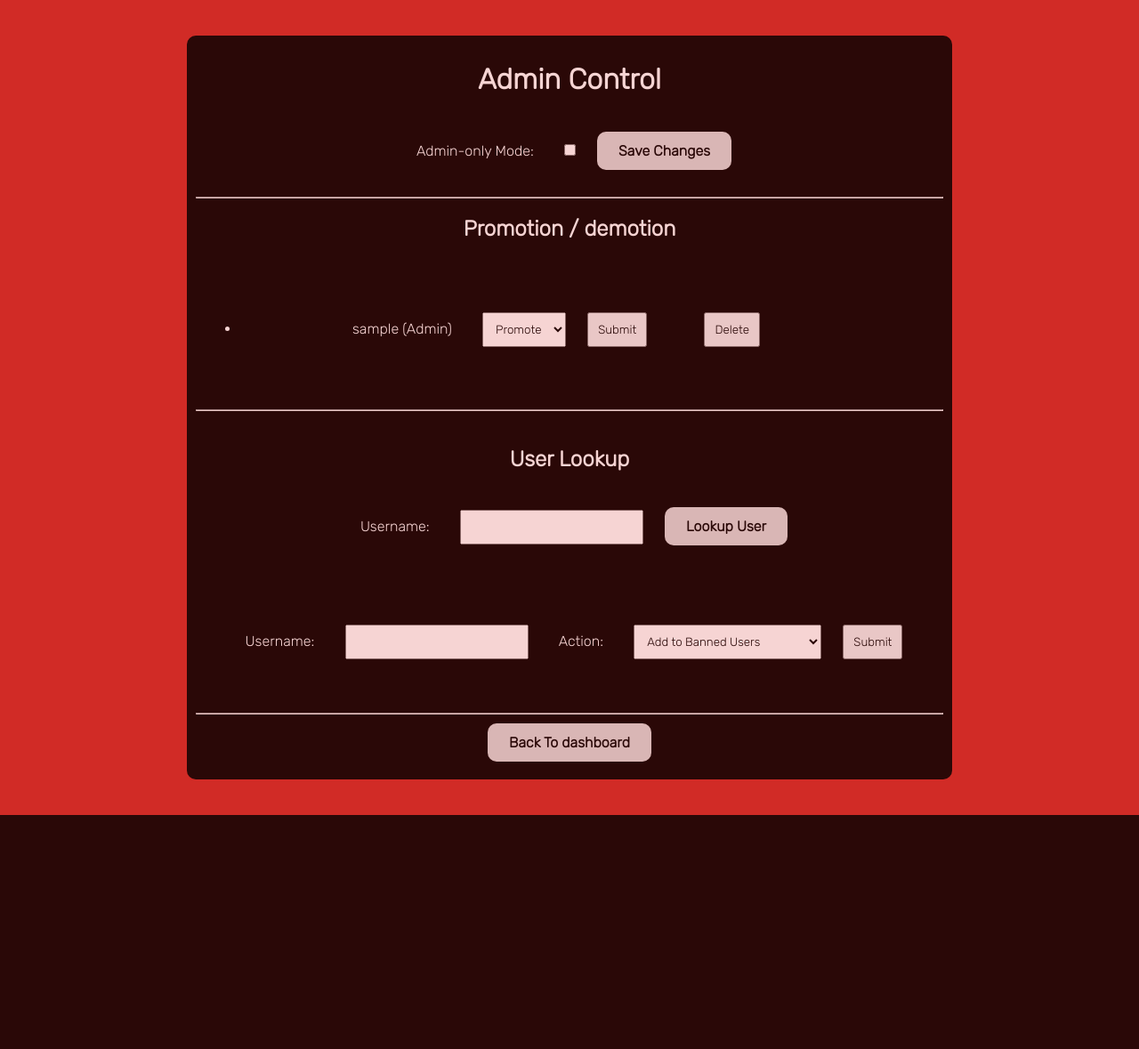
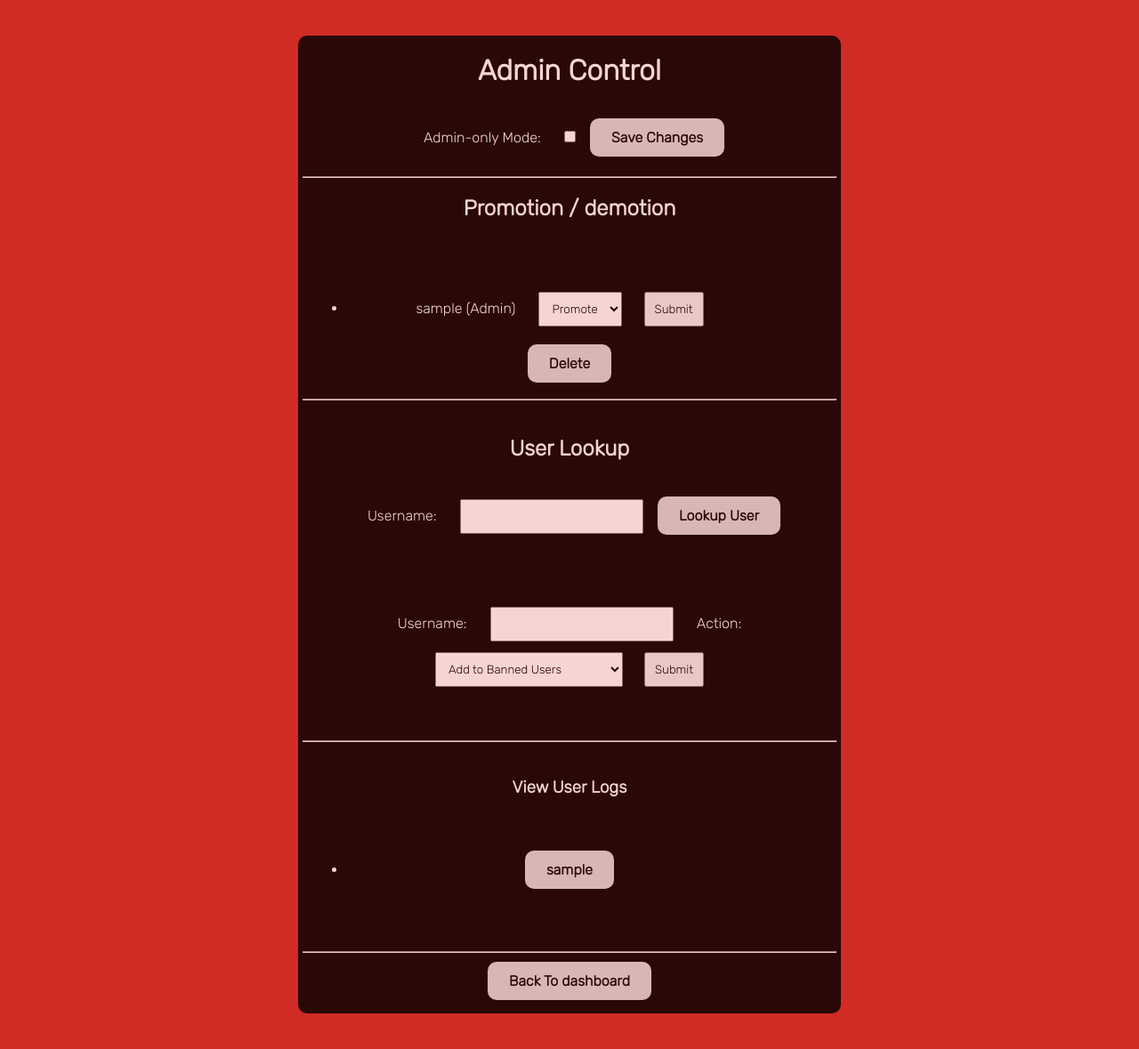
Before and after one commit to Akash-whitgift/pythonBANK, a Flask app: page /admin-control in a window 1280 px wide. Shown: the whole page at 89% size. Before the commit the page ends 916 px from the top, so only its background shows below. Run offline with Flask 2, Linux system fonts and the light colour scheme; the visitor is signed in with stand-in values (Sample User, id 1); a database or web service that is not in the repository returns one stand-in record (values such as "Sample title"); parts of the project's set-up code (start-up, migrations or seed data) failed here and were passed over; some libraries are stand-ins or nearby versions.

Commit message:
Added new Logs, so user can view activity on account

```diff
--- a/main.py
+++ b/main.py
@@ -456,7 +456,50 @@ def check_credentials(username, password):
   return False
 
 
+def log_activity(username,action):
+  conn = psycopg2.connect(
+    dbname=os.environ['PGDATABASE'],
+    user=os.environ['PGUSER'],
+    password= os.environ['PGPASSWORD'],
+    host=os.environ['PGHOST']
+  )
+  cur = conn.cursor()
+  cur.execute("INSERT INTO logs (username, activity, time) VALUES (%s, %s, %s);", (username, action, datetime.datetime.utcnow()))
+  conn.commit()
+
 #Update Clicks per second leaderboard
+def fetch_user_logs(username):
+  conn = psycopg2.connect(
+      dbname=os.environ['PGDATABASE'],
+      user=os.environ['PGUSER'],
+      password=os.environ['PGPASSWORD'],
+      host=os.environ['PGHOST']
+  )
+  cur = conn.cursor()
+  cur.execute("SELECT time, activity FROM logs WHERE username = %s ORDER BY time DESC;", (username,))
+  logs = cur.fetchall()
+  formatted_logs = [(log[0].strftime('%Y-%m-%d %H:%M:%S'), log[1]) for log in logs]
+  return formatted_logs
+
+@app.route('/admin-control/view-logs/<username>')
+def view_user_logs(username):
+    if not check_admin_status(session['username']):
+      flash('Access denied. You must be an admin to access this page.', 'error')
+      return redirect('/dashboard')
+
+    logs = fetch_user_logs(username)
+    return render_template('admin_view_logs.html', logs=logs, username=username)
+
+@app.route('/logs')
+def user_logs():
+    if 'username' not in session:
+        flash('You must be logged in to view logs', 'error')
+        return redirect('/')
+
+    username = session['username']
+    logs = fetch_user_logs(username)
+    print(logs)
+    return render_template('logs.html', logs=logs)
 
 
 def update_leaderboard(data):
@@ -551,6 +594,7 @@ def transfer_money(sender, recipient, amount):
       recipient_balance += amount
       update_balance(sender, sender_balance)
       update_balance(recipient, recipient_balance)
+      log_activity(sender, f"Transferred {amount} to {recipient}")
       flash("Money transfer successful", 'success')
       time.sleep(1)
       return redirect('/transfer')
@@ -574,10 +618,12 @@ def don(username, guess):
   if guess == random_number:
     balance = balance * 2 - 2
     update_balance(username, balance)
+    log_activity(username, f"Double or nothing: Won {balance}")
     flash(f"You beat the odds! Your balance is now £{balance}", 'success')
   else:
     balance -= 2
     update_balance(username, balance)
+    log_activity(username, f"Double or nothing: Lost {balance}")
     flash(
       f"Better luck next time! The number was {random_number}. Your balance is now £{balance}",
       'error')
@@ -602,12 +648,14 @@ def higherlower(username, guess, chosen):
     if guess > num:
       balance = math.floor(balance + 50)
       update_balance(username, balance)
+      log_activity(username, f"Higher or lower: Won {balance}")
       flash(
         f"Correct {guess} is higher than {num}, your balance is now £{balance}",
         'success')
     else:
       balance -= 1
       update_balance(username, balance)
+      log_activity(username, f"Higher or lower: Lost {balance}")
       flash(
         f"Unfortunately {guess} is not higher than {num}, your balance is now £{balance}",
         'error')
@@ -624,6 +672,7 @@ def higherlower(username, guess, chosen):
       flash(
         f"Unfortunately {guess} is not lower than {num}, your balance is now £{balance}",
         'error')
+      log_activity(username, f"Higher or lower: Lost {balance}")
 
   return redirect('/higher-lower')
 
@@ -1308,6 +1357,8 @@ def cps_process():
       cur.close()
       return redirect('/check-banned')
     else:
+      action = f"{username} scored {cps} CPS"
+      log_activity(username, action)
       update_cps_if_higher(username, cps)  # Integrate the update_cps_if_higher function here
       return redirect('/clicks-leaderboard')
   else:
--- a/sql.py
+++ b/sql.py
@@ -15,7 +15,8 @@ cps = 0
 # Create a cursor object using the cursor() method
 cursor = conn.cursor()
 cursor.execute("""
-SELECT * FROM users
+ALTER TABLE logs
+ADD COLUMN time TIMESTAMP;
 """)
 print(datetime.datetime.utcnow())
 # Commit the changes to the database
--- /dev/null
+++ b/static/style.css
@@ -0,0 +1,154 @@
+    @import url('https://fonts.googleapis.com/css2?family=Rubik:wght@300&display=swap');
+
+* {
+  font-family: 'Rubik', sans-serif;
+
+}
+li {
+  color: white;
+}
+.ui {
+background-color: #dbdada;
+border: none;
+color: #000000;
+padding: 12px 24px;
+font-size: 16px;
+font-weight: bold;
+text-align: center;
+text-decoration: none;
+display: inline-block;
+border-radius: 10px;
+box-shadow: 0px 2px 5px rgba(0, 0, 0, 0.7);
+backdrop-filter: blur(5px);
+padding: auto;
+margin: 10px;
+transition: 300ms;
+
+}
+.button {
+background-color: #dbdada;
+border: none;
+color: #000000;
+padding: 12px 24px;
+font-size: 16px;
+font-weight: bold;
+text-align: center;
+text-decoration: none;
+display: inline-block;
+border-radius: 10px;
+box-shadow: 0px 2px 5px rgba(0, 0, 0, 0.7);
+backdrop-filter: blur(5px);
+padding: auto;
+margin: 10px;
+transition: 300ms;
+}
+.ui:hover {
+ color: #ffffff;
+ transition: 0.7s;
+ background-color: #189cd9 ;
+ box-shadow: 0 12px 6px 0 rgba(255, 255, 255, 0.10),0 17px 16px 0 rgba(73, 73, 73, 0.50);
+}
+
+   body {
+    background-color: #d12b26;
+  }
+   h1 {
+     color:white;
+     margin:5px;
+   }
+   h2 {
+     color:white;
+   }
+   h3 {
+     color:white;
+   }
+   .card {
+    opacity: 0.8;
+    background-color: black;
+    border-radius: 10px;
+    z-index: 100;
+    color: black;
+    text-align: center;
+    margin: auto;
+    width: 50%;
+    height: 50%;
+    padding:5px;
+  }
+   .hidden {
+     visibility:hidden;
+     width: 0;
+     height: 0;
+   }
+table {
+  color: white;
+}
+ input {
+   margin: 2px;
+ }
+ form {
+   margin: 2px;
+ }
+p {
+  color:white;
+}
+label {
+  color:white;
+}
+@import url('https://fonts.googleapis.com/css2?family=Rubik:wght@300&display=swap');
+* {
+    font-family: 'Rubik', sans-serif;
+    padding: 10px;
+    margin: 10px;
+}
+
+a {
+    color: white;
+    opacity: 1;
+}
+
+h1 {
+    color: white;
+    opacity: 1;
+}
+
+hr {
+    padding: 0px;
+    margin: 0px;
+}
+
+
+
+.flex-container {
+    display: flex;
+    align-content: center;
+    justify-content: center;
+}
+
+
+.user-details {
+  min-height: 600px;
+  height: 70vh;
+}
+.opaque {
+    opacity: 1;
+}
+
+.flash-messages {
+    color: white;
+    padding: 10px;
+    border-radius: 5px;
+    margin-bottom: 10px;
+}
+
+.flash li {
+    list-style-type: none;
+    margin-bottom: 5px;
+}
+
+.user-list {
+    max-height: 150px;
+    overflow-y: scroll;
+}
+.logs {
+  max-height: 40%;
+}
--- a/templates/admin-control.html
+++ b/templates/admin-control.html
@@ -2,116 +2,7 @@
 <html>
 <head>
     <title>Admin Control</title>
-    <style>
-        @import url('https://fonts.googleapis.com/css2?family=Rubik:wght@300&display=swap');
-        * {
-            font-family: 'Rubik', sans-serif;
-            padding: 10px;
-            margin: 10px;
-        }
-
-        a {
-            color: white;
-            opacity: 1;
-        }
-
-        h1 {
-            color: white;
-            opacity: 1;
-        }
-
-        hr {
-            padding: 0px;
-            margin: 0px;
-        }
-
-        .ui {
-            background-color: #dbdada;
-            border: none;
-            color: #000000;
-            padding: 12px 24px;
-            font-size: 16px;
-            font-weight: bold;
-            text-align: center;
-            text-decoration: none;
-            display: inline-block;
-            border-radius: 10px;
-            box-shadow: 0px 2px 5px rgba(0, 0, 0, 0.7);
-            backdrop-filter: blur(5px);
-            padding: auto;
-            margin: 10px;
-            transition: 300ms;
-        }
-
-        .ui:hover {
-            color: #ffffff;
-            transition: 0.7s;
-            background-color: #189cd9 ;
-            box-shadow: 0 12px 6px 0 rgba(255, 255, 255, 0.10),0 17px 16px 0 rgba(73, 73, 73, 0.50);
-        }
-
-        .button {
-            padding: 2px;
-            margin: 2px;
-            transition: 500ms;
-            backdrop-filter: blur(5px);
-            padding: 10px;
-            margin: 10px;
-        }
-
-        button:hover {
-            background-color: #E4E4E4;
-            transition: 500ms;
-            box-shadow: 0px 2px 5px rgba(0, 0, 0, 0.7);
-        }
-
-        .card {
-            opacity: 0.8;
-            background-color: black;
-            border-radius: 10px;
-            z-index: 100;
-            color: black;
-            text-align: center;
-            margin: auto;
-            width: 70%;
-            height: 80%;
-            color:white;
-        }
-
-        .flex-container {
-            display: flex;
-            align-content: center;
-            justify-content: center;
-        }
-
-        body {
-            background-color: #d12b26;
-        }
-        .user-details {
-          min-height: 600px;
-          height: 70vh;
-        }
-        .opaque {
-            opacity: 1;
-        }
-
-        .flash-messages {
-            color: white;
-            padding: 10px;
-            border-radius: 5px;
-            margin-bottom: 10px;
-        }
-
-        .flash li {
-            list-style-type: none;
-            margin-bottom: 5px;
-        }
-
-        .user-list {
-            max-height: 150px;
-            overflow-y: scroll;
-        }
-    </style>
+  <link rel="stylesheet" href="{{ url_for('static', filename='style.css') }}">
 </head>
 <body>
     <div class='card'>
@@ -219,6 +110,15 @@
 </form>
 </p>
         <hr>
+      <div class='logs'>
+      <h3>View User Logs</h3>
+      <ul>
+          {% for user in users %}
+              <li><a href="{{ url_for('view_user_logs', username=user['username']) }}"><button class='ui'>{{ user['username'] }}</button></a></li>
+          {% endfor %}
+      </ul>
+      </div>
+      <hr>
         <a href='/dashboard'><button class='ui'>Back To dashboard</button></a>
     </div>
 </body>
--- a/templates/style.css
+++ /dev/null
@@ -1,4 +0,0 @@
-@import url('https://fonts.googleapis.com/css2?family=Rubik:wght@300&display=swap');
-* {
-  font-family: 'Rubik', sans-serif;
-}
```
Also changed, not shown: templates/admin_view_logs.html (added, +36 -0 lines), templates/logs.html (added, +34 -0 lines), templates/settings.html (+2 -97 lines).
